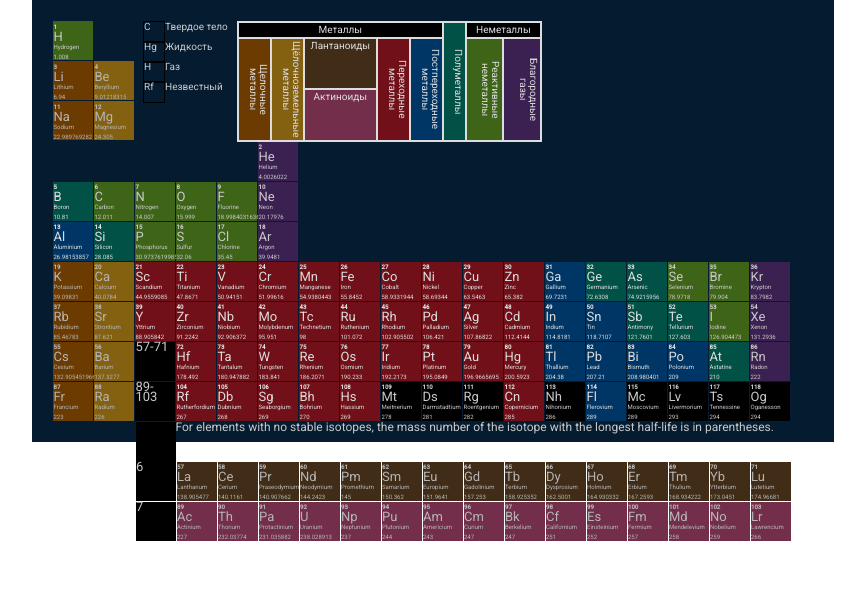
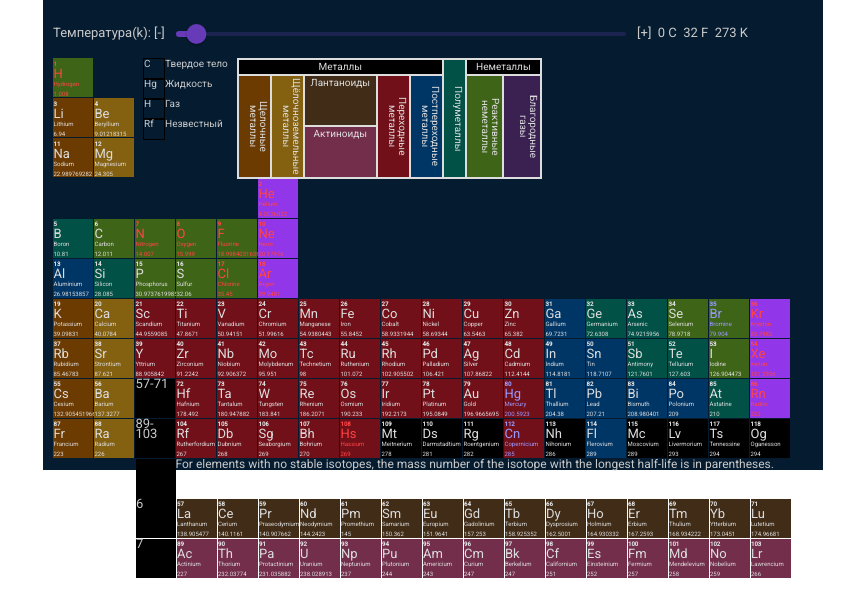
Before and after one commit to galikhan/ptable, an Angular app: page / in a window 1280 px wide. Shown: the top 616 px of the page, without its empty margins (207-1072 px from the left). Built offline with nearby package versions, Linux system fonts and the light colour scheme.

Commit message:
add temperature bar

```diff
--- a/src/app/app.component.css
+++ b/src/app/app.component.css
@@ -15,13 +15,13 @@
 }
 
 .chemical-table {
-    height: 400px;
+    height: 450px;
     width: 760px;
     font-size: 13px;
-    margin:auto;
+    margin: auto;
     background-color: #051c30;
     color: #c9c9c9;
-    padding: 21px;
+    padding: 10px;
 
     line-height: 10px;
     font-family: Roboto, sans-serif;
@@ -69,7 +69,6 @@
     display: inline-block;
     /* width: 100px; */
 }
-
 
 .header-elements {
     height: 120px;
@@ -159,12 +158,12 @@
     /* padding: 5px; */
     font-size: 10px;
     color: #ddd;
-    border: 0.5px solid #ddd
+    border: 0.5px solid #ddd;
 }
 
 .types-grid > div {
     text-align: center;
-    cursor:pointer;
+    cursor: pointer;
     border: 1px solid #ddd;
     padding: 2px;
 }
@@ -213,9 +212,13 @@
 }
 .reactive_non_metal {
     grid-area: reactive_nonmetal;
-    background-color:#3e6418;
+    background-color: #3e6418;
 }
 .noble_gas {
     grid-area: noble_gas;
-    background-color:#3a2151;
+    background-color: #3a2151;
 }
+
+mat-slider {
+    width: 450px;
+}
--- a/src/app/app.component.html
+++ b/src/app/app.component.html
@@ -1,4 +1,11 @@
 <div class="chemical-table">
+  Температура(k): [-]
+  <mat-slider class="example-margin" [max]="max" [min]="min" [step]="7">
+    <input matSliderThumb [(ngModel)]="temparature"  (valueChange)="temperatureUpdated(temparature)" #slider>
+  </mat-slider> [+]&nbsp;
+  <span>{{temparature|number:'1.0-0'  }} C</span>&nbsp;
+  <span>{{temparature*9/5 + 32|number:'1.0-0'}} F</span>&nbsp;
+  <span>{{temparature + 273|number:'1.0-0'}} K</span>
 
   <div class="header-elements">
     <div class="lefttop">
@@ -35,7 +42,8 @@
 
         <div class="alkali_metal vertical-text" (mouseover)="highlightType('alkali metal')">
           Щелочные <br>металлы</div>
-        <div class="alkaline_earth_metal vertical-text" (mouseover)="highlightType('alkaline earth metal')">Щёлочноземельные<br> металлы</div>
+        <div class="alkaline_earth_metal vertical-text" (mouseover)="highlightType('alkaline earth metal')">
+          Щёлочноземельные<br> металлы</div>
         <div class="lanthanide" (mouseover)="highlightType('lanthanide')">Лантаноиды</div>
         <div class="actinide" (mouseover)="highlightType('actinide')">Актиноиды</div>
         <div class="transition_metal vertical-text" (mouseover)="highlightType('transition metal')">Переходные<br>
@@ -43,15 +51,16 @@
         <div class="post_transition_metal vertical-text" (mouseover)="highlightType('post-transition metal')">
           Постпереходные<br> металлы</div>
 
-        <div class="metalloid vertical-text"  (mouseover)="highlightType('metalloid')">Полуметаллы</div>
+        <div class="metalloid vertical-text" (mouseover)="highlightType('metalloid')">Полуметаллы</div>
         <div class="non_metal" (mouseover)="highlightType('none')">Неметаллы</div>
 
         <div class="reactive_non_metal vertical-text" (mouseover)="highlightType('reactive non-metal')">Реактивные
-          <br>неметаллы</div>
+          <br>неметаллы
+        </div>
         <div class="noble_gas vertical-text" (mouseover)="highlightType('noble gas')">Благородные <br>газы</div>
       </div>
     </div>
-      <!--
+    <!--
       <table class="types-table">
         <tr>
           <td colspan="5" (mouseover)="highlightType('metals')"  (mouseout)="removeType()">
--- a/src/app/app.component.ts
+++ b/src/app/app.component.ts
@@ -1,6 +1,7 @@
 import { Component, OnInit } from '@angular/core';
 import * as json from '../assets/PeriodicTableJSON.json'
 import { ChemicalElement } from './interface/chemical-element';
+import { HighlightByTemperatureService } from './service/highlight-by-temperature.service';
 import { HighlightStateService } from './service/highlight-state.service';
 import { HighlightTypeService } from './service/highlight-type.service';
 
@@ -11,7 +12,10 @@ import { HighlightTypeService } from './service/highlight-type.service';
 })
 export class AppComponent implements OnInit {
 
-
+  //in kelvin
+  max = 5727;
+  min = -273;
+  temparature = 0;
 
   title = 'ptable';
   lefttop_yaxis = [1, 2, 3];
@@ -33,11 +37,12 @@ export class AppComponent implements OnInit {
   footerArray: Map<number, Map<number, ChemicalElement>> = new Map;
   stateC = false;
   stateHg = false;
-  value = 50;
 
   constructor(
     public highlightStateService: HighlightStateService,
-    public highlightTypeService: HighlightTypeService) {
+    public highlightTypeService: HighlightTypeService,
+    public byTemperatureService: HighlightByTemperatureService
+    ) {
 
   }
 
@@ -52,8 +57,6 @@ export class AppComponent implements OnInit {
     this.elements.forEach(items => {
       cts.add(items.category);
     });
-    console.log(cts);
-
 
     const leftTopTemp = this.filterBySymbol(['H', 'Li', 'Be', 'Na', 'Mg']);
     this.leftTopArray = this.convertToMap(leftTopTemp);
@@ -86,7 +89,7 @@ export class AppComponent implements OnInit {
     this.footerArray = this.convertToMap(footerTemp);
 
 
-
+    this.temperatureUpdated(this.temparature);
   }
 
   filterBySymbol(symbols: string[]): ChemicalElement[] {
@@ -127,6 +130,11 @@ export class AppComponent implements OnInit {
       this.highlightTypeService.setNext('removeAllType');
   }
 
+  temperatureUpdated(temperature: number): void {
+    const tempInKalvin = temperature + 273;
+    this.byTemperatureService.setNext(tempInKalvin);
+  }
+
 }
 
 
--- a/src/app/chemistry/common-components/element/element.component.css
+++ b/src/app/chemistry/common-components/element/element.component.css
@@ -116,9 +116,29 @@
 }
 
 .noble_gas {
-    background-color:#3a2151;
+    background-color:#9236e9;
 }
 
-.symbol {
 
+.melted{
+    color:#99f;
 }
+.boiled{
+    color: #f44;
+}
+.solidated{
+    color: #ddd;
+}
+
+.melted-temp-class{
+    color: #ddd;
+    background-color:#99f;
+}
+.boiled-temp-class{
+    color: #ddd;
+    background-color: #f44;
+}
+.solidated-temp-class{
+    color: rgb(6, 6, 6);
+    background-color: #ddd;
+}
--- a/src/app/chemistry/common-components/element/element.component.html
+++ b/src/app/chemistry/common-components/element/element.component.html
@@ -6,12 +6,12 @@
                 <div>
                     <div class="cell" [ngClass]="
                 {
-                'solid': (isSolid(elements.get(y)?.get(x)) && stateC),
-                'liquid': (isLiquid(elements.get(y)?.get(x)) && stateHg),
-                'gas': (isGas(elements.get(y)?.get(x)) && stateH),
+                'solid': (isSolidated(elements.get(y)?.get(x), currentTemperature) && stateC),
+                'liquid': (isMelted(elements.get(y)?.get(x), currentTemperature) && stateHg),
+                'gas': (isBoiled(elements.get(y)?.get(x), currentTemperature) && stateH),
                 'unknown': (isUnknown(elements.get(y)?.get(x)) && stateRf),
 
-                'metal': (isMetal(elements.get(y)?.get(x)) && showMetals),
+                'metal': (isMetal(elements.get(y)?.get(x)?.category) && showMetals),
                 'alkali_metal': (isAlkaliMetal(elements.get(y)?.get(x)) && showAlkaliMetals),
                 'alkaline_earth_metal': (isAlkalineEarthMetal(elements.get(y)?.get(x)) && showAlkalineEarthMetal),
                 'lanthanide': (isLanthanoid(elements.get(y)?.get(x)) && showLanthanoids),
@@ -23,11 +23,12 @@
                 'reactive_non-metal': (isReactiveNonmetal(elements.get(y)?.get(x)) && showReactiveNonmetals),
                 'noble_gas': (isNobleGas(elements.get(y)?.get(x)) && showNobleGas),
 
-                'melted': findElementCurrentState(elements.get(y)?.get(x)),
-                'boiled': findElementCurrentState(elements.get(y)?.get(x)),
-                'solidated': findElementCurrentState(elements.get(y)?.get(x))
+                'melted': isMelted(elements.get(y)?.get(x), currentTemperature),
+                'boiled': isBoiled(elements.get(y)?.get(x), currentTemperature),
+                'solidated': isSolidated(elements.get(y)?.get(x), currentTemperature) ,
 
-                }">
+            }">
+
                         <div class="id">{{ elements.get(y)?.get(x)?.number }}</div>
                         <div class="symbol-name">{{ elements.get(y)?.get(x)?.symbol }}</div>
 
--- a/src/app/chemistry/common-components/element/element.component.ts
+++ b/src/app/chemistry/common-components/element/element.component.ts
@@ -1,5 +1,6 @@
 import { Component, Input, OnInit } from '@angular/core';
 import { ChemicalElement } from 'src/app/interface/chemical-element';
+import { HighlightByTemperatureService } from 'src/app/service/highlight-by-temperature.service';
 import { HighlightStateService } from 'src/app/service/highlight-state.service';
 import { HighlightTypeService } from 'src/app/service/highlight-type.service';
 
@@ -18,6 +19,7 @@ export class ElementComponent implements OnInit {
   stateHg = false;
   stateH = false;
   stateRf = false;
+  currentTemperature = 0;
 
   showMetals = true;
   showAlkaliMetals = true;
@@ -30,22 +32,25 @@ export class ElementComponent implements OnInit {
   showNonmetals = true;
   showReactiveNonmetals = true;
   showNobleGas = true;
-
+  showMelted = false;
+  showBoiled = false;
+  showSolidated = false;
 
   btn = 'mybutton';
   constructor(
     public stateService: HighlightStateService,
-    public hightlightService: HighlightTypeService) {
+    public hightlightService: HighlightTypeService,
+    public temperatureService: HighlightByTemperatureService,
+  ) {
 
   }
 
   solids = ['metal', 'alkaline earth metal', 'lanthanide', 'actinide', 'metalloid', 'polyatomic nonmetal'];
-
   metals = []
 
   ngOnInit(): void {
     this.enableAllTypes();
-    this.stateService.token?.subscribe(result => {
+    this.stateService.stateObservable.subscribe(result => {
       if (result === 'C') {
         this.stateC = true;
       } else if (result === 'Hg') {
@@ -59,7 +64,13 @@ export class ElementComponent implements OnInit {
       }
     });
 
-    this.hightlightService.type?.subscribe(result => {
+    this.temperatureService.observable.subscribe(result => {
+      console.log('currenttemp', result);
+
+      this.currentTemperature = result;
+    });
+
+    this.hightlightService.type.subscribe(result => {
       // noble gas
       // alkali metal
       // alkaline earth metal
@@ -127,7 +138,7 @@ export class ElementComponent implements OnInit {
     this.stateHg = false;
     this.stateH = false;
     this.stateRf = false;
-    console.log('disableAllStates');
+    // console.log('disableAllStates');
   }
 
   disableAllTypes() {
@@ -174,7 +185,8 @@ export class ElementComponent implements OnInit {
     return element.phase === 'Unknown' ? true : false
   }
 
-  isMetal(type: any): boolean { return type?.category === 'metals' ? true : false }
+  isMetal(type: any): boolean { //console.log('ismelted');
+  return type?.category === 'metals' ? true : false }
   isAlkaliMetal(type: any): boolean { return type?.category === 'alkali metal' ? true : false }
   isAlkalineEarthMetal(type: any): boolean { return type?.category === 'alkaline earth metal' ? true : false }
   isLanthanoid(type: any): boolean { return type?.category === 'lanthanide' ? true : false }
@@ -189,12 +201,51 @@ export class ElementComponent implements OnInit {
   isReactiveNonmetal(type: any): boolean {
     const ternary = type?.category === 'reactive nonmetal' ||
       type?.category === 'polyatomic nonmetal' ||
-    type?.category === 'diatomic nonmetal' ? true : false ;
+      type?.category === 'diatomic nonmetal' ? true : false;
     return ternary;
   }
 
-  findElementCurrentState(type: any): boolean {
-    // const element = type?.
+  isSolidated(element: ChemicalElement | undefined, temperature: number): boolean {
+    if (element) {
+      if(!element.melt && element.phase === 'Solid') { return true; }
+      if(temperature < element.melt) {
+        // this.showSolidated = true;
+        // setTimeout(() => {
+        //   this.showSolidated = false;
+        // }, 1500);
         return true;
       }
     }
+    return false;
+  }
+
+  isMelted(element: ChemicalElement | undefined, temperature: number): boolean {
+    if (element) {
+      let boilPoint = element.boil;
+      if(!element.melt && element.phase === 'Liquid') { return true; }
+      if(!element.boil) { boilPoint = element.melt+10000; }
+      if(temperature >= element.melt && temperature < element.boil) {
+        // this.showMelted = true;
+        // setTimeout(() => {
+        //   this.showMelted = false;
+        // }, 1500);
+        return true;
+      }
+    }
+    return false;
+  }
+
+  isBoiled(element: ChemicalElement | undefined, temperature: number): boolean {
+    if (element) {
+      if(!element.boil && element.phase === 'Gas') { return true; }
+      if(temperature >= element.boil) {
+        // this.showBoiled = true;
+        // setTimeout(() => {
+        //   this.showBoiled = false;
+        // }, 1500);
+        return true;
+      }
+    }
+    return false;
+  }
+}
--- a/src/app/service/highlight-state.service.ts
+++ b/src/app/service/highlight-state.service.ts
@@ -8,10 +8,10 @@ export class HighlightStateService {
 
 
   private tokenSubject: BehaviorSubject<string> = new BehaviorSubject<string>('');
-  public token: Observable<string> | undefined;
+  public stateObservable: Observable<string>;
 
   constructor() {
-    this.token = this.tokenSubject.asObservable();
+    this.stateObservable = this.tokenSubject.asObservable();
   }
 
   public setNext(next: string) {
--- a/src/app/service/highlight-type.service.ts
+++ b/src/app/service/highlight-type.service.ts
@@ -7,7 +7,7 @@ import { BehaviorSubject, Observable } from 'rxjs';
 export class HighlightTypeService {
 
   private typeSubject: BehaviorSubject<string> = new BehaviorSubject<string>('');
-  public type: Observable<string> | undefined;
+  public type: Observable<string>;
 
   constructor() {
     this.type = this.typeSubject.asObservable();
```
Also changed, not shown: src/app/service/highlight-by-temperature.service.ts (added, +19 -0 lines). Lines whose indentation alone changed are shown as unchanged.
